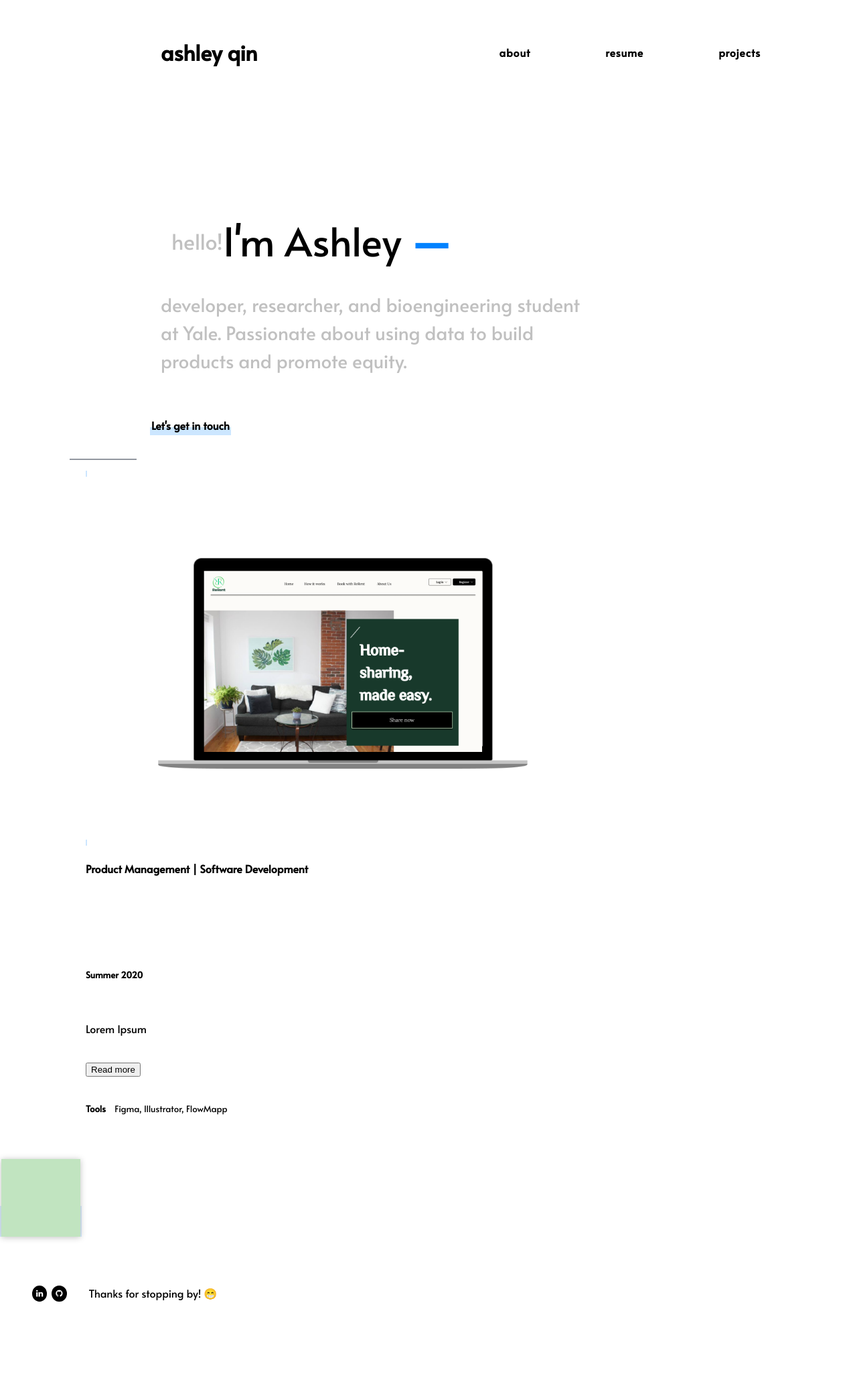
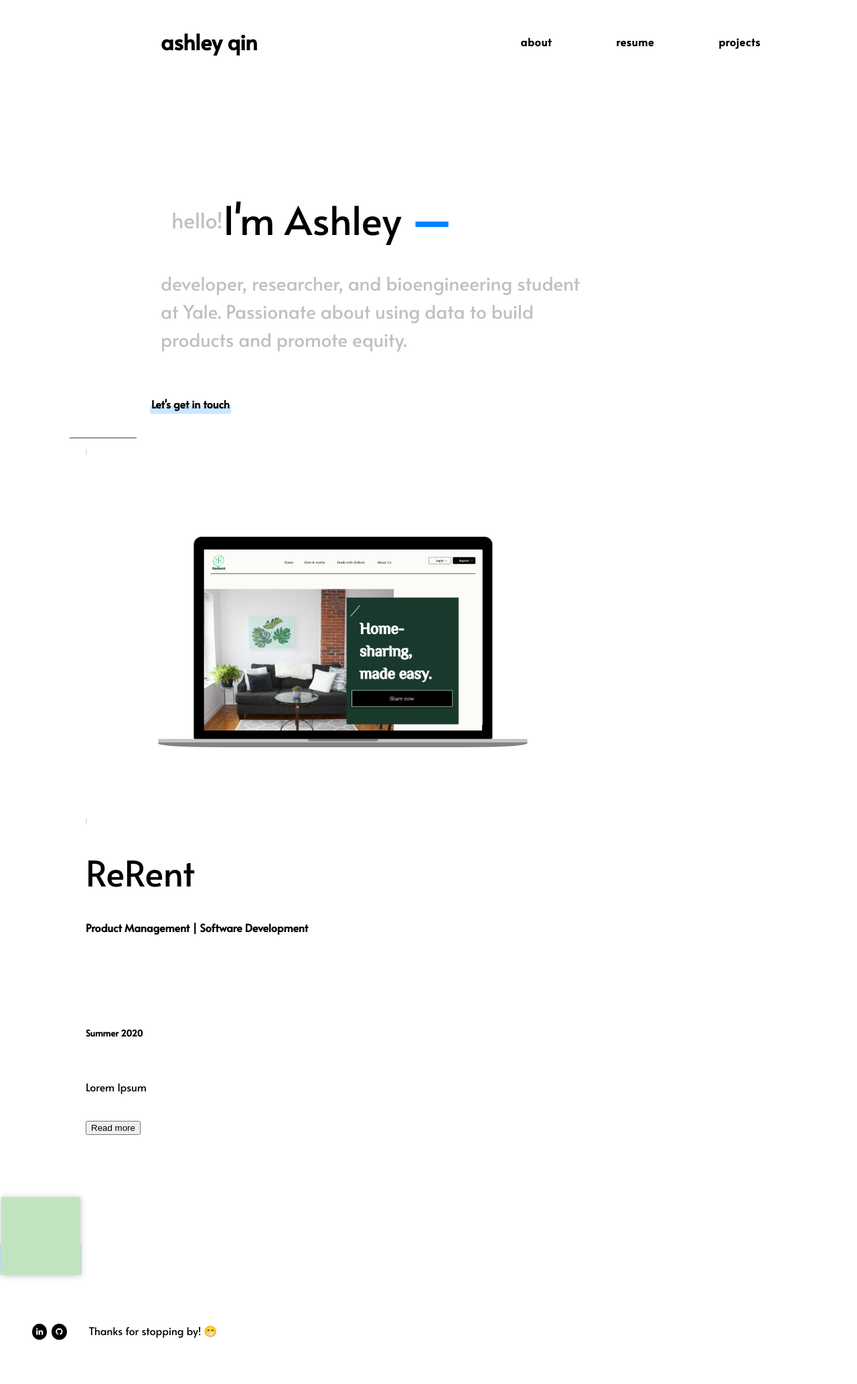
Before and after one commit to ashleyyqin/ashleyyqin.github.io, a Jekyll site: the page built from index.html, in a window 1280 px wide. Shown: the whole page at 67% size. Built offline with Jekyll 4.4.1, drawn with Linux system fonts in a browser that asks for light colours; before the commit the page ends 2010 px from its top, so only the background shows below that.

Commit message:
Update index.html

```diff
--- a/index.html
+++ b/index.html
@@ -5,7 +5,7 @@ title: Home
 <div class="wide" style="display: flex;align-items: center;flex-flow: wrap; justify-content:left;">
     <span class="home-top"></span>
 <!--    <img id="bio-prof-pic" src="/media/profile.jpg">-->
-    <span class="home-title1">hello!  </span>
+    <div class="home-title1">hello!</div>
     <span class="home-title2">I'm Ashley
         <span class="blue" style="font-weight: bold">
             —
@@ -20,6 +20,9 @@ title: Home
 <!--ReRent -->
 <div id="projects" class="wide sep">
     <a href="/rerent"><img src="/media/rerent_mockup.png" class="img_projects" alt="rerent" style="max-width:800px;"></a>
+    <div class="project-title">
+        ReRent
+    </div>
     <p style="margin-top: 1em;">
         <strong>Product Management | Software Development</strong>
     </p>
@@ -34,7 +37,6 @@ title: Home
         <button onclick="window.location.href = 'https://bricebai.com/hivedesk';" class="h6">Read more</button>
         <br>
         <br>
-        <small class="h6"><b class="boldbasier">Tools</b> &nbsp;&nbsp;&nbsp;Figma, Illustrator, FlowMapp<br></small>
     </div>
 
     <div class="two" style="display: flex; align-items: center;">
--- a/styles/main.css
+++ b/styles/main.css
@@ -35,6 +35,7 @@ footer a:not(.button):not(.fa):not(.arrow){
     transition: color 0.5s ease-in-out;
 }
 
+/*
 main a:not(.button):not(.arrow):focus,
 main a:not(.button):not(.arrow):hover,
 footer a:not(.button):not(.arrow):focus,
@@ -42,7 +43,7 @@ footer a:not(.button):not(.arrow):hover {
     background: var(--color-blue);
     color: white;
     transition: all 0.25s;
-}
+}*/
 
 code {
     font-family: 'Alata';
@@ -163,7 +164,7 @@ nav {
 nav a {
     font-size: 100%;
     letter-spacing: 0.05em;
-    margin: 1em;
+    /*margin: 1em;*/
     margin-right: 6em;
 }
 
@@ -480,11 +481,9 @@ main {
 }
 
 .home-title2 {
-    /*font-family: Alata;*/
     font-size: 370%;
     margin-top: 1em;
     margin-bottom: 1em;
-    /*margin-left: 4em;*/
     display: block;
 }
 
@@ -689,5 +688,14 @@ main {
 
 .img_projects {
     display: flex;
-    justify-items: right;
+    justify-items: flex-end;
+    align-content: flex-end;
+    text-align: right;
 }
+
+.project-title {
+    font-size: 330%;
+    margin-top: 1em;
+    margin-bottom: 1em;
+    display: block;
+}
```
